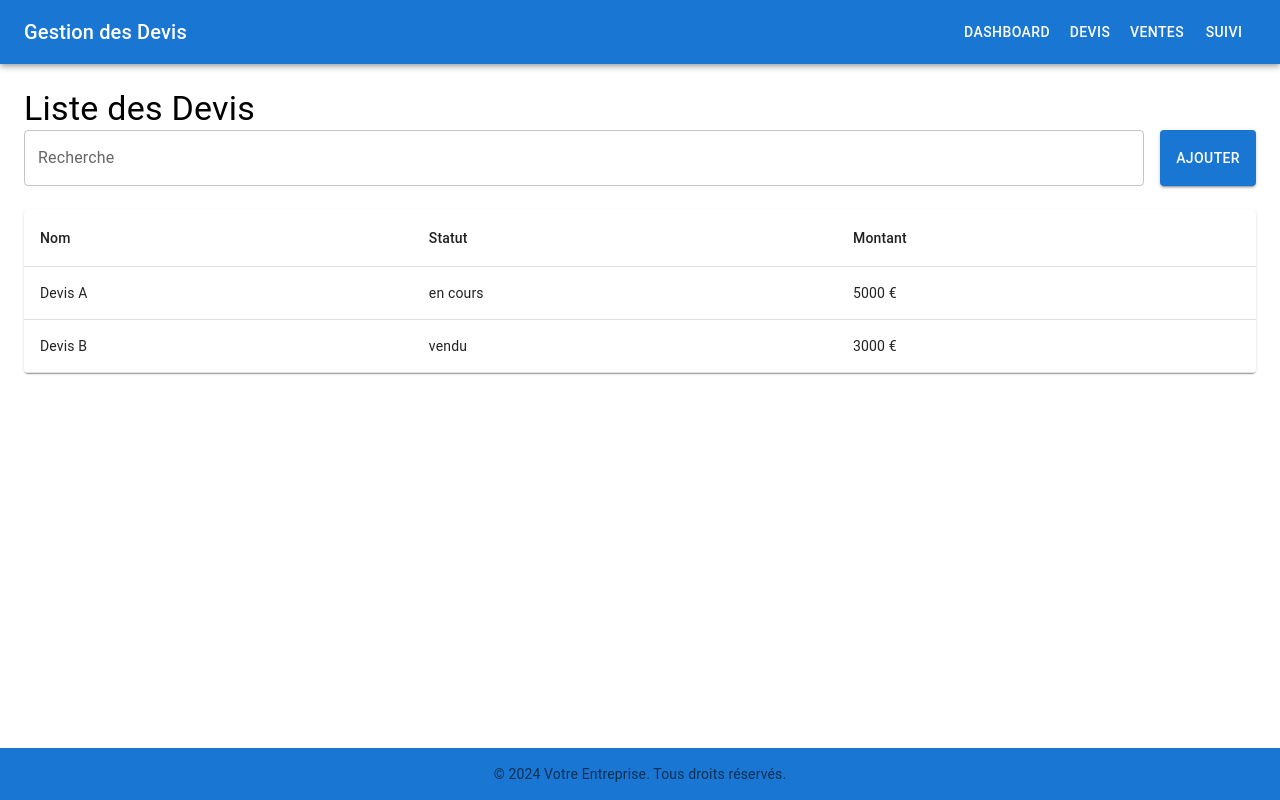
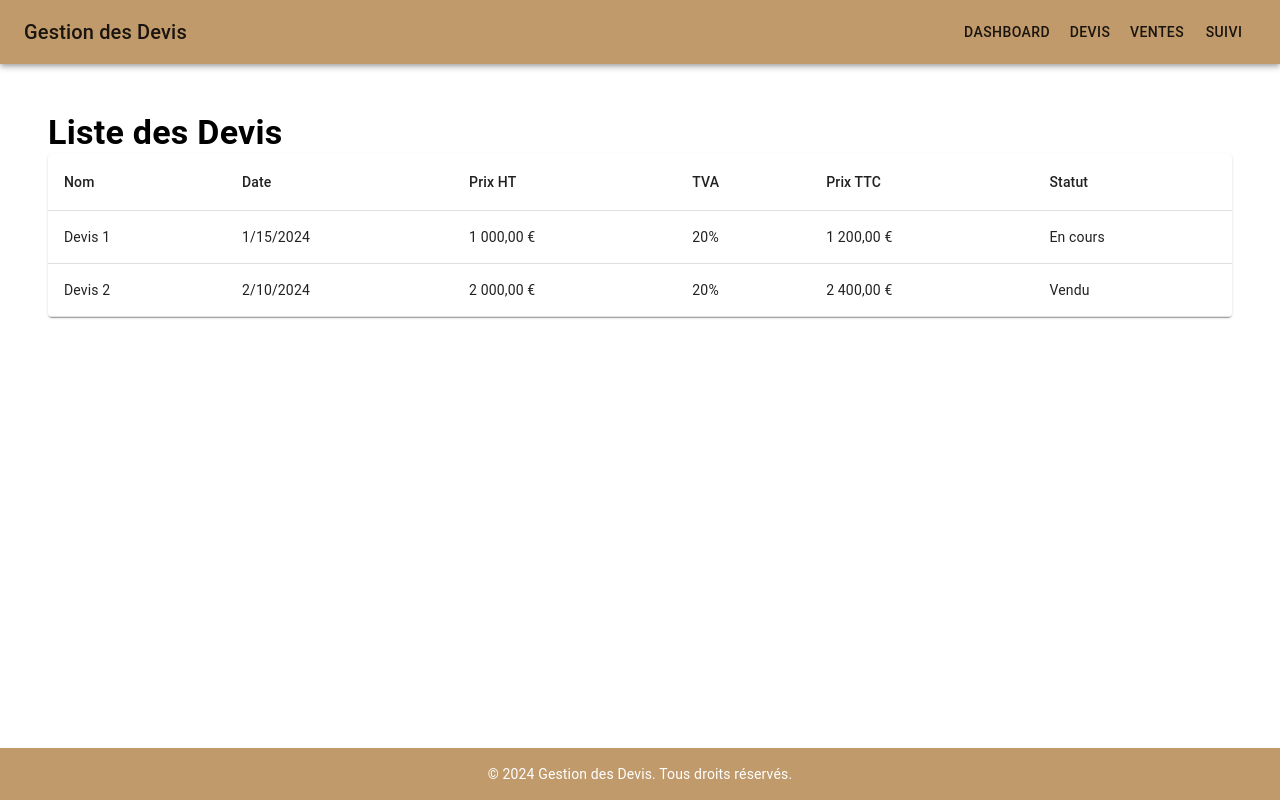
Before and after one commit to azkura/meuble-cuisine-app, a React (Create React App) app: page /devis in a window 1280 px wide. Built offline with nearby package versions, Linux system fonts and the light colour scheme.

Commit message:
quelques maj pour theme, utils

```diff
--- a/src/App.css
+++ /dev/null
@@ -1,57 +0,0 @@
-.App {
-  text-align: center;
-}
-
-.App-logo {
-  height: 40vmin;
-  pointer-events: none;
-}
-
-@media (prefers-reduced-motion: no-preference) {
-  .App-logo {
-    animation: App-logo-spin infinite 20s linear;
-  }
-}
-
-/* Pour que le conteneur principal occupe toute la hauteur de la fenêtre */
-.app-container {
-  display: flex;
-  flex-direction: column;
-  min-height: 100vh;
-}
-
-/* Pour que le conteneur de contenu s'étende et pousse le footer vers le bas */
-.content-container {
-  flex: 1;
-}
-
-.App-header {
-  background-color: #282c34;
-  min-height: 100vh;
-  display: flex;
-  flex-direction: column;
-  align-items: center;
-  justify-content: center;
-  font-size: calc(10px + 2vmin);
-  color: white;
-}
-
-/* Style du footer si nécessaire */
-footer {
-  background-color: #D2B48C;
-  padding: 20px;
-  text-align: center;
-}
-
-.App-link {
-  color: #61dafb;
-}
-
-@keyframes App-logo-spin {
-  from {
-    transform: rotate(0deg);
-  }
-  to {
-    transform: rotate(360deg);
-  }
-}
--- a/src/App.js
+++ b/src/App.js
@@ -1,23 +1,28 @@
+// src/App.js
 import React from 'react';
-import { BrowserRouter as Router, Routes, Route } from 'react-router-dom';
+import { BrowserRouter as Router, Route, Routes } from 'react-router-dom';
+import { ThemeProvider } from '@mui/material/styles';
+import AppLayout from './layouts/AppLayout';
 import Dashboard from './pages/Dashboard';
 import DevisPage from './pages/DevisPage';
 import SuiviPage from './pages/SuiviPage';
 import VentesPage from './pages/VentesPage';
-import AppLayout from './layouts/AppLayout';
+import theme from './theme';
 
 function App() {
   return (
+    <ThemeProvider theme={theme}>
       <Router>
         <AppLayout>
           <Routes>
             <Route path="/" element={<Dashboard />} />
             <Route path="/devis" element={<DevisPage />} />
+            <Route path="/ventes" element={<VentesPage />} />
             <Route path="/suivi" element={<SuiviPage />} />
-          <Route path="/ventes" element={<VentesPage />} /> {/* Route vers la page des ventes */}
           </Routes>
         </AppLayout>
       </Router>
+    </ThemeProvider>
   );
 }
 
--- a/src/components/DevisTable.js
+++ b/src/components/DevisTable.js
@@ -1,24 +1,31 @@
+// src/components/DevisTable.js
 import React from 'react';
 import { Table, TableBody, TableCell, TableContainer, TableHead, TableRow, Paper } from '@mui/material';
-import DevisCard from './DevisCard';
+import { formatPrice, calculateTTC } from '../utils';
 
-function DevisTable({ devisList }) {
+function DevisTable({ devis }) {
   return (
     <TableContainer component={Paper}>
       <Table>
         <TableHead>
           <TableRow>
             <TableCell>Nom</TableCell>
+            <TableCell>Date</TableCell>
+            <TableCell>Prix HT</TableCell>
+            <TableCell>TVA</TableCell>
+            <TableCell>Prix TTC</TableCell>
             <TableCell>Statut</TableCell>
-            <TableCell>Montant</TableCell>
           </TableRow>
         </TableHead>
         <TableBody>
-          {devisList.map((devis) => (
-            <TableRow key={devis.id}>
-              <TableCell>{devis.nom}</TableCell>
-              <TableCell>{devis.statut}</TableCell>
-              <TableCell>{devis.montant} €</TableCell>
+          {devis.map((devisItem) => (
+            <TableRow key={devisItem.id}>
+              <TableCell>{devisItem.nom}</TableCell>
+              <TableCell>{new Date(devisItem.date).toLocaleDateString()}</TableCell>
+              <TableCell>{formatPrice(devisItem.prixHT)}</TableCell>
+              <TableCell>{devisItem.tva}%</TableCell>
+              <TableCell>{formatPrice(calculateTTC(devisItem.prixHT, devisItem.tva))}</TableCell>
+              <TableCell>{devisItem.statut}</TableCell>
             </TableRow>
           ))}
         </TableBody>
--- a/src/components/Footer.js
+++ b/src/components/Footer.js
@@ -1,15 +1,25 @@
 // src/components/Footer.js
 import React from 'react';
 import { Box, Typography } from '@mui/material';
+import { useTheme } from '@mui/material/styles';
 
-const Footer = () => {
+function Footer() {
+  const theme = useTheme();
+
   return (
-    <Box sx={{ bgcolor: 'primary.main', p: 2, mt: 'auto' }} component="footer">
-      <Typography variant="body2" color="textSecondary" align="center">
-        © 2024 Votre Entreprise. Tous droits réservés.
-      </Typography>
+    <Box
+      component="footer"
+      sx={{
+        backgroundColor: theme.palette.custom.footer,
+        color: 'white',
+        p: 2,
+        mt: 'auto',
+        textAlign: 'center',
+      }}
+    >
+      <Typography variant="body2">© 2024 Gestion des Devis. Tous droits réservés.</Typography>
     </Box>
   );
-};
+}
 
 export default Footer;
--- a/src/components/NavBar.js
+++ b/src/components/NavBar.js
@@ -8,7 +8,7 @@ function NavBar() {
   const theme = useTheme();
 
   return (
-    <AppBar position="static" sx={{ backgroundColor: theme.palette.custom?.navbar || theme.palette.primary.main }}>
+    <AppBar position="static" sx={{ backgroundColor: theme.palette.custom.navbar }}>
       <Toolbar>
         <Typography variant="h6" sx={{ flexGrow: 1 }}>
           Gestion des Devis
--- a/src/layouts/AppLayout.js
+++ b/src/layouts/AppLayout.js
@@ -1,3 +1,4 @@
+// src/layouts/AppLayout.js
 import React from 'react';
 import { Box } from '@mui/material';
 import NavBar from '../components/NavBar';
--- a/src/pages/DevisPage.js
+++ b/src/pages/DevisPage.js
@@ -1,24 +1,19 @@
-import React, { useState } from 'react';
+// src/pages/DevisPage.js
+import React from 'react';
 import { Box, Typography } from '@mui/material';
 import DevisTable from '../components/DevisTable';
-import Controls from '../components/Controls';
+
+const devisData = [
+  { id: 1, nom: 'Devis 1', date: '2024-01-15', prixHT: 1000, tva: 20, statut: 'En cours' },
+  { id: 2, nom: 'Devis 2', date: '2024-02-10', prixHT: 2000, tva: 20, statut: 'Vendu' },
+  // autres devis...
+];
 
 function DevisPage() {
-  const [devisList, setDevisList] = useState([
-    { id: 1, nom: 'Devis A', statut: 'en cours', montant: 5000 },
-    { id: 2, nom: 'Devis B', statut: 'vendu', montant: 3000 },
-  ]);
-
-  const handleAddDevis = () => {
-    const newDevis = { id: Date.now(), nom: 'Nouveau Devis', statut: 'en cours', montant: 0 };
-    setDevisList([...devisList, newDevis]);
-  };
-
   return (
-    <Box>
+    <Box p={3}>
       <Typography variant="h4">Liste des Devis</Typography>
-      <Controls onAdd={handleAddDevis} />
-      <DevisTable devisList={devisList} />
+      <DevisTable devis={devisData} />
     </Box>
   );
 }
--- /dev/null
+++ b/src/theme.js
@@ -0,0 +1,27 @@
+// src/theme.js
+import { createTheme } from '@mui/material/styles';
+
+const theme = createTheme({
+  palette: {
+    custom: {
+      navbar: '#C19A6B',  // Couleur camel clair pour le navbar
+      footer: '#C19A6B',  // Couleur camel clair pour le footer
+    },
+    primary: {
+      main: '#4CAF50', // Couleur principale pour les boutons, etc.
+    },
+    secondary: {
+      main: '#FF5722', // Couleur secondaire pour les éléments d'accent
+    },
+  },
+  typography: {
+    h4: {
+      fontWeight: 700,
+    },
+    body1: {
+      fontSize: '1.2rem',
+    },
+  },
+});
+
+export default theme;
--- /dev/null
+++ b/src/utils.js
@@ -0,0 +1,44 @@
+// src/utils.js
+export const formatDate = (date) => {
+    const options = { year: 'numeric', month: 'long', day: 'numeric' };
+    return new Date(date).toLocaleDateString(undefined, options);
+  };
+
+  // pour calculer la taxe
+export const calculateTax = (priceHT, taxRate) => {
+    return priceHT * (taxRate / 100);
+  };
+
+  // Fonction pour calculer le prix TTC en fonction de la TVA et du prix HT
+export const calculateTTC = (priceHT, tva) => {
+    return priceHT + priceHT * (tva / 100);
+  };
+
+  // Fonction pour formater les devis en euros
+export const formatPrice = (price) => {
+    return new Intl.NumberFormat('fr-FR', { style: 'currency', currency: 'EUR' }).format(price);
+  };
+
+export const calculateTotalPriceTTC = (priceHT, taxRate) => {
+    return priceHT + calculateTax(priceHT, taxRate);
+  };
+
+// Fonction pour trier les devis par date
+export const sortByDate = (devis) => {
+    return devis.sort((a, b) => new Date(b.date) - new Date(a.date));
+  };
+
+export const sortDevisByDate = (devis) => {
+    return devis.sort((a, b) => new Date(b.date) - new Date(a.date));
+  };
+
+  // Fonction pour filtrer les devis par statut
+export const filterByStatus = (devis, status) => {
+    return devis.filter((devis) => devis.statut === status);
+  };
+
+// src/utils.js
+export const isValidEmail = (email) => {
+    const regex = /^[^\s@]+@[^\s@]+\.[^\s@]+$/;
+    return regex.test(email);
+  };
```
Also changed, not shown: src/components/Controls.css (deleted, +0 -9 lines), src/utils/utils.js (deleted). Lines whose indentation alone changed are shown as unchanged.
